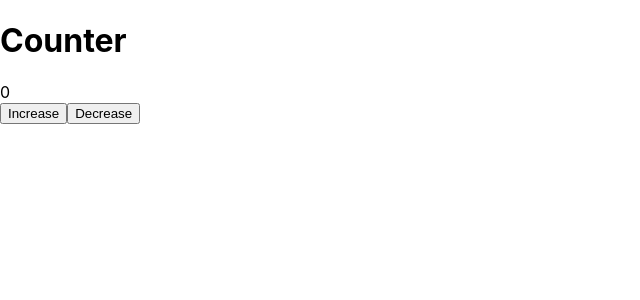
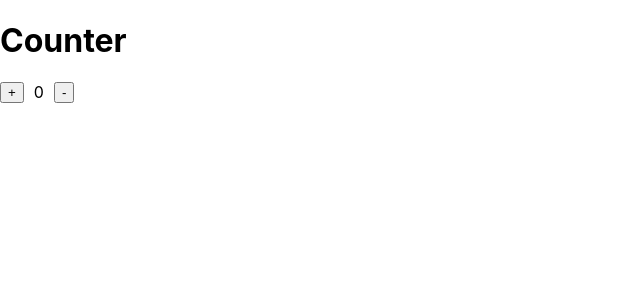
Before and after one commit to Bop2305/react-redux-graphql, a React (Create React App) app: page /counter in a window 1280 px wide. Shown: the top 300 px of the page, without its empty margins (0-640 px from the left). Built offline with nearby package versions, Linux system fonts and the light colour scheme.

Commit message:
remove React.StrictMode

```diff
--- a/src/index.tsx
+++ b/src/index.tsx
@@ -1,4 +1,3 @@
-import React from "react";
 import ReactDOM from "react-dom/client";
 import "./index.css";
 import App from "./App";
@@ -10,11 +9,9 @@ const root = ReactDOM.createRoot(
   document.getElementById("root") as HTMLElement
 );
 root.render(
-  <React.StrictMode>
     <Provider store={store}>
       <App />
     </Provider>
-  </React.StrictMode>
 );
 
 // If you want to start measuring performance in your app, pass a function
--- a/src/pages/Counter.tsx
+++ b/src/pages/Counter.tsx
@@ -10,9 +10,12 @@ const Counter: React.FC<{
   return (
     <div>
       <h1>Counter</h1>
-      <div>{value}</div>
-      <button onClick={() => onIncrease()}>Increase</button>
-      <button onClick={() => onDecrease()}>Decrease</button>
+      <div style={{ display: "flex" }}>
+        {" "}
+        <button onClick={() => onIncrease()}>+</button>
+        <div style={{ padding: "0px 10px" }}>{value}</div>
+        <button onClick={() => onDecrease()}>-</button>
+      </div>
     </div>
   );
 };
```
